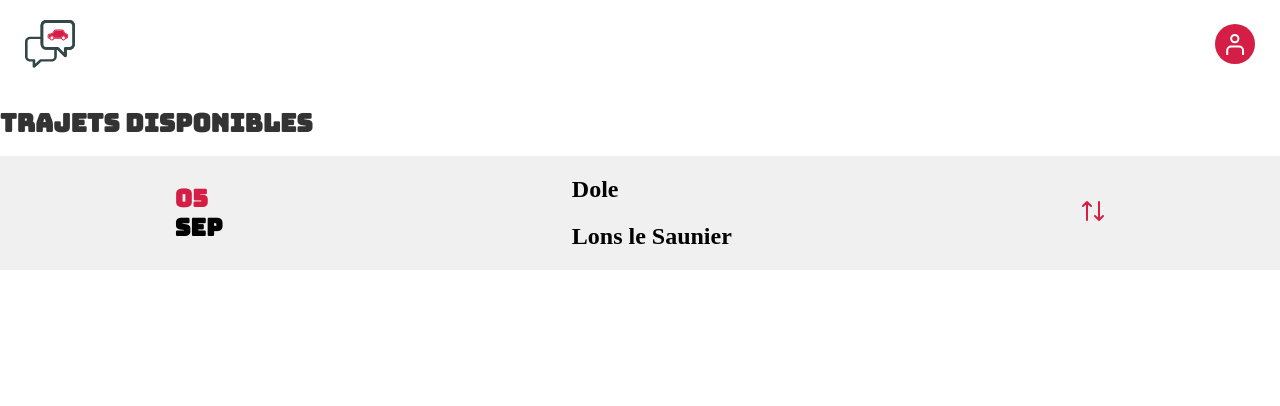
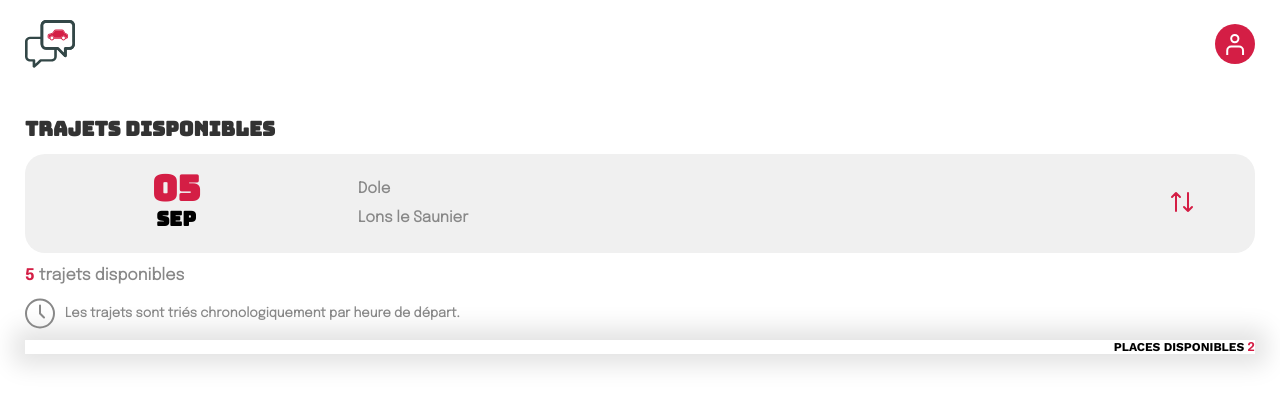
Before and after one commit to chrisviv/blablaCampus, a PHP site: page /list.php in a window 1280 px wide. Shown: the top 406 px of the page. Run offline with PHP 8.4, Linux system fonts and the light colour scheme.

Commit message:
commit to update github, to work in my main PC

```diff
--- a/assets/css/style.css
+++ b/assets/css/style.css
@@ -10,7 +10,11 @@
 
 @font-face {
     font-family: epilogue;
-    src: url(../fonts/Epilogue-VariableFont_wght.ttf);
+    src: url(../fonts/Epilogue-Light.ttf);
+}
+@font-face {
+    font-family: epilogueBold;
+    src: url(../fonts/Epilogue-Bold.ttf);
 }
 @font-face {
     font-family: merriweather-italic;
@@ -623,9 +627,12 @@ input[type="date"]::-webkit-calendar-picker-indicator {
 
 
 /*------------------------------LIST--------------------------------*/
+.listMain{
+    margin: 25px;
+}
 .listMain>h1{
     font-family: "bungee";
-    font-size: 25px;
+    font-size: 20px;
     color: var(--blackSubtitle);
 }
 .infoTrajet{
@@ -633,16 +640,70 @@ input[type="date"]::-webkit-calendar-picker-indicator {
     display: flex;
     justify-content: space-around;
     align-items: center;
+    padding: 15px;
+    border-radius: 20px;
+}
+.dateTrajet{
+    display: flex;
+    flex-direction: column;
+    justify-content: center;
+    align-items: center;
+    width: 15%;
 }
 
 .dateTrajet > h2{
     font-family: "bungee";
     margin: 0;
+    line-height: 30px;
 }
 .day{
     color: var(--red);
+    font-size: 35px;
+}
+.month{
+    font-size: 20px;
 }
 
+.placesTrajet{
+    font-family: 'epilogue';
+    font-weight: lighter;
+    color: var(--lightGray);
+    font-size: 10px;
+    width: 60%;
+}
+
+.trajetCount > h2{
+    font-family: 'epilogue';
+    font-size: 16px;
+    color: var(--lightGray);
+}
+
+.phpNumber{
+    font-family: 'epilogueBold';
+    color: var(--red);
+}
+.clockInfo{
+    display: flex;
+    font-family: 'epilogue';
+    color: var(--lightGray);
+}
+.clockInfo>h2{
+    font-size: 13px;
+    margin: 10px;
+}
+
+.card-trajet{
+    width: 100%;
+    -webkit-box-shadow: 0px 0px 24px 11px rgba(0, 0, 0, 0.116);
+    box-shadow: 0px 0px 24px 11px rgba(0, 0, 0, 0.116);
+
+}
+.card-trajet > h2{
+    font-family: "worksans";
+    width: 100%;
+    font-size: 12px;
+    text-align: end;
+}
 
 
 @media screen and (min-width: 1024px) {
--- a/list.php
+++ b/list.php
@@ -1,7 +1,7 @@
 <?php include('head.php') ?>
+<?php include('navbar.php')?>
+<div class="listMain">
 
-<div class="listMain">
-    <?php include('navbar.php')?>
     <h1>TRAJETS DISPONIBLES</h2>
 
     <div class="infoTrajet">
@@ -10,13 +10,34 @@
             <h2 class="month">SEP</h2>
         </div>
 
-        <div>
+        <div class="placesTrajet">
             <h2 class="departPlace">Dole</h2>
             <h2 class="arrivePlace">Lons le Saunier</h2>
         </div>
 
         <div class="go-return"><img src="assets/img/go-return.svg" alt=""></div>
     </div>
+
+    <div class="trajetCount">
+        <h2>
+            <span class="phpNumber">5</span>
+            trajets disponibles
+        </h2>
+
+        <div class="clockInfo">
+            <img src="assets/img/clock.svg" alt="">
+            <h2>Les trajets sont triés chronologiquement par heure de départ.</h2>
+        </div>
+    </div>
+
+    <div class="card-trajet">
+        <h2>PLACES DISPONIBLES
+            <span class="phpNumber">2</span>
+        </h2>
+
+
+
+    </div>
 </div>
 
 <script src="assets/js/user.js"></script>
--- a/navbar.php
+++ b/navbar.php
@@ -42,7 +42,7 @@
 
             <div class="modalLink">
                 <img src="assets/img/people.svg" alt="icon d'un bonhomme">
-                <a href="http://">Modifier mes informations</a>
+                <a href="editprofile.php">Modifier mes informations</a>
             </div>
 
             <div class="modalLink">
```
Also changed, not shown: assets/fonts/Epilogue-Bold.ttf (added), assets/fonts/Epilogue-Light.ttf (added), assets/fonts/Epilogue-Regular.ttf (added), assets/img/clock.svg (added).
